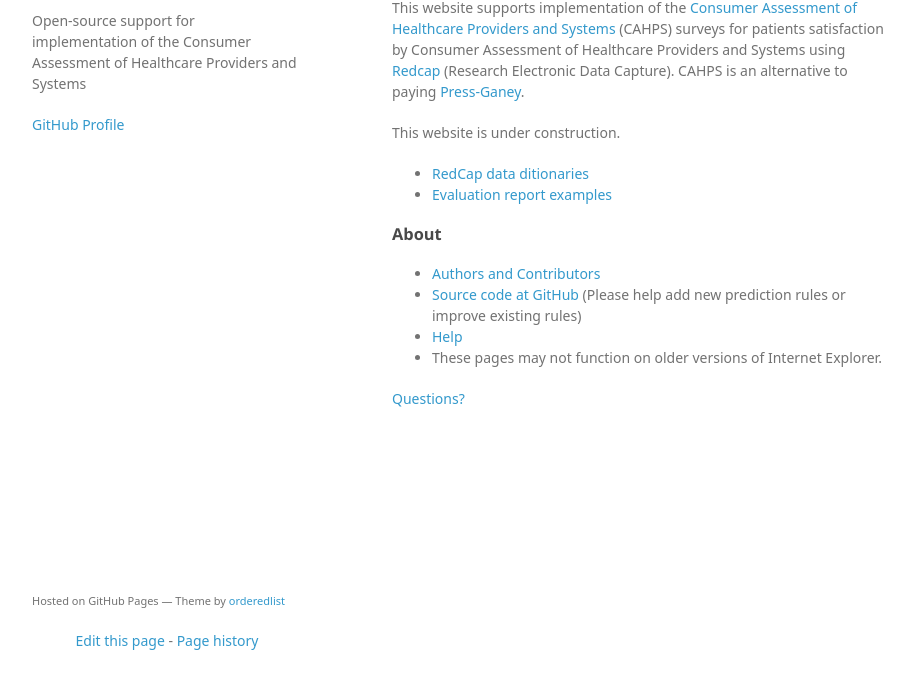
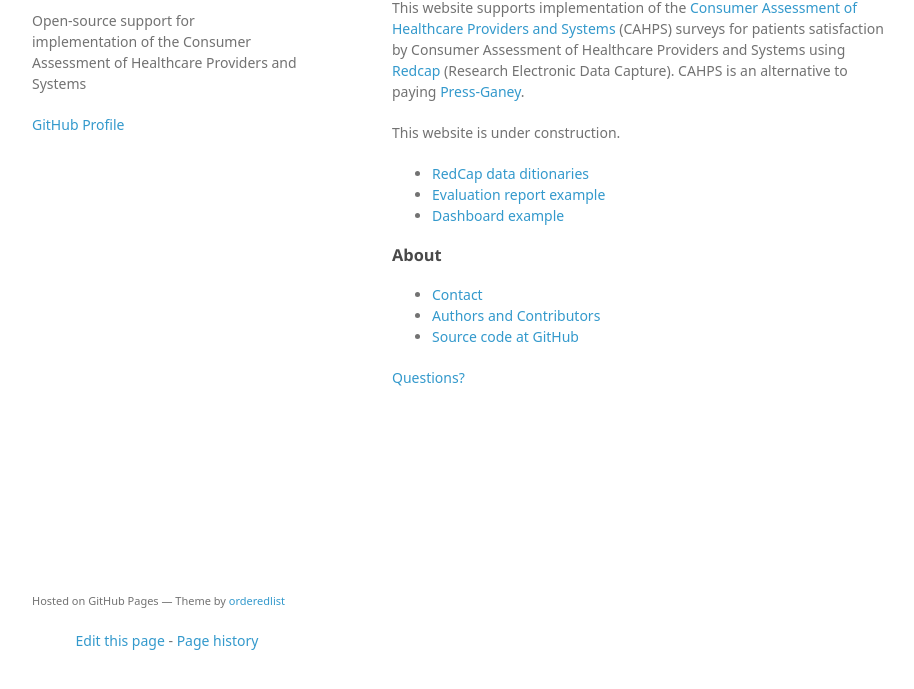
Before and after one commit to CAHPS/cahps.github.io, a plain HTML site: page index.html in a window 1280 px wide. Shown: the part 99-788 px from the top of the page, without its empty margins (178-1092 px from the left). Drawn offline with Linux system fonts and the light colour scheme; a web font is replaced by a local one.

Commit message:
Update index.html

```diff
--- a/index.html
+++ b/index.html
@@ -29,18 +29,22 @@
 <p>This website supports implementation of the <a href="http://www.ahrq.gov/cahps/">Consumer Assessment of Healthcare Providers and Systems</a> (CAHPS) surveys for patients satisfaction by Consumer Assessment of Healthcare Providers and Systems using <a href="http://projectredcap.org/">Redcap</a> (Research Electronic Data Capture). CAHPS is an alternative to paying <a href="http://www.pressganey.com/">Press-Ganey</a>.</p>
 <p>This website is under construction.</p>
 
-<ul><li><a href="https://github.com/CAHPS/cahps.github.io/tree/master/data.dictionaries">RedCap data ditionaries</a></li>
-<li><a href="https://github.com/CAHPS/cahps.github.io/tree/master/report.examples">Evaluation report examples</a></li></ul>
+<ul>
+	<li><a href="https://github.com/CAHPS/cahps.github.io/tree/master/data.dictionaries">RedCap data ditionaries</a></li>
+	<li><a href="https://github.com/CAHPS/cahps.github.io/blob/master/examples/Evaluation%20of%20Dr%20John%20Doe.pdf">Evaluation report example</a></li>
+	<li><a href="https://github.com/CAHPS/cahps.github.io/blob/master/examples/dashboard%20-%20example.png">Dashboard example</a></li>
+</ul>
 
 	<h3>About</h3>
 	<ul>
+		<li><a id="authors-and-contributors" class="anchor" href="mailto:rbadgett@kumc.edu" aria-hidden="true"><span class="octicon octicon-link">Contact</span></a></li>
 		<li><a id="authors-and-contributors" class="anchor" href="https://github.com/orgs/cahps/teams" aria-hidden="true"><span class="octicon octicon-link">Authors and Contributors</span></a></li>
-			<li><a href="https://github.com/cahps">Source code at GitHub</a> (Please help add new prediction rules or improve existing rules)</li>
-			<li><a href="../man/home/html">Help</a></li>
-			<li>These pages may not function on older versions of Internet Explorer.</li>
+		<li><a href="https://github.com/cahps">Source code at GitHub</a></li>
 	</ul>
-<div id=""><a href="https://github.com/cahps/home/issues">Questions?</a></div>
+
+<div id=""><a href="https://github.com/CAHPS/cahps.github.io/issues">Questions?</a></div>
 </section>
+
 <footer>
         <p><small>Hosted on GitHub Pages &mdash; Theme by <a href="https://github.com/orderedlist">orderedlist</a></small></p>
 
```
Lines whose indentation alone changed are shown as unchanged.
